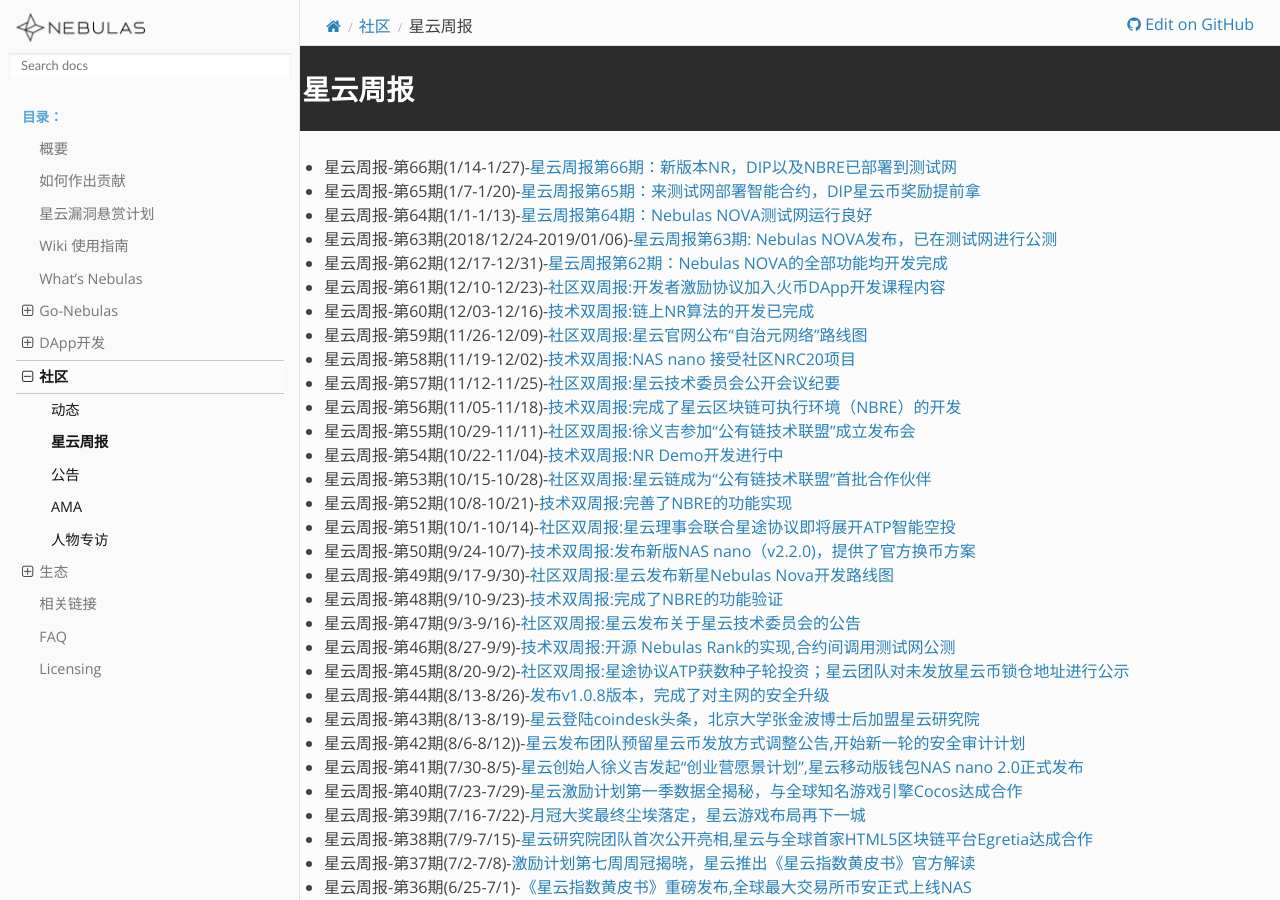
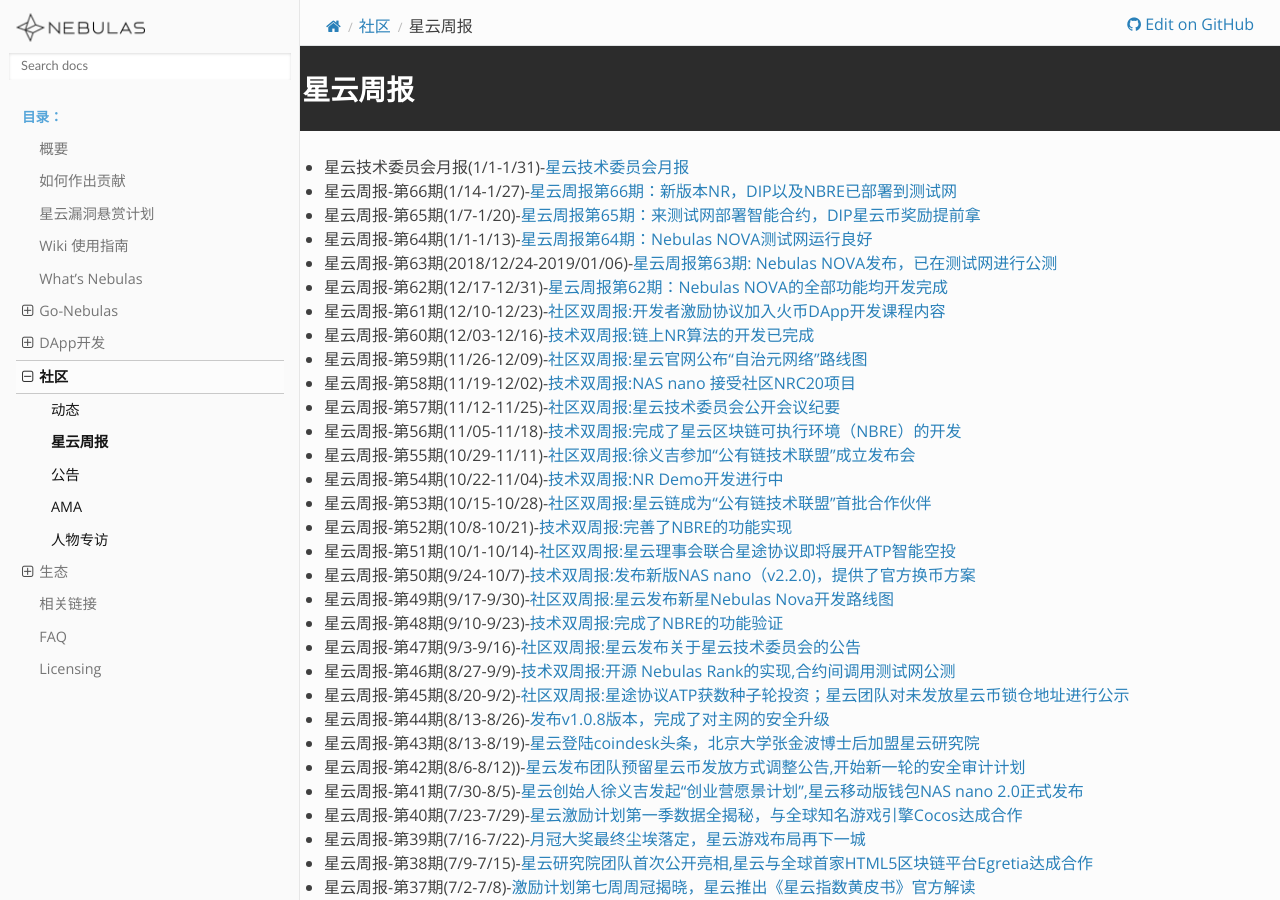
Before and after one commit to nebulasio/nebdocs, a Sphinx documentation site: the page built from docs/community/weekly-report.md, in a window 1280 px wide and 900 px high. Built offline with Sphinx 7.4.7 and the Read the Docs theme 2.0.0, drawn with Linux system fonts in a browser that asks for light colours; pages that are not in the unit, such as notebooks, are missing from menus.

Commit message:
Update weekly-report.md

```diff
--- a/docs/community/weekly-report.md
+++ b/docs/community/weekly-report.md
@@ -1,5 +1,6 @@
 # 星云周报
 
+- 星云技术委员会月报(1/1-1/31)-[星云技术委员会月报](https://blog.nebulas.io/2019/02/03/nebulas-technical-committee-monthly-report/)
 - 星云周报-第66期(1/14-1/27)-[星云周报第66期：新版本NR，DIP以及NBRE已部署到测试网](https://blog.nebulas.io/2019/01/28/nebulas-bi-weekly-development-commits-66/)
 - 星云周报-第65期(1/7-1/20)-[星云周报第65期：来测试网部署智能合约，DIP星云币奖励提前拿](https://blog.nebulas.io/2019/01/21/nebulas-bi-weekly-community-dynamics-65/)
 - 星云周报-第64期(1/1-1/13)-[星云周报第64期：Nebulas NOVA测试网运行良好](https://blog.nebulas.io/2019/01/14/nebulas-bi-weekly-development-commits-64/)
```
